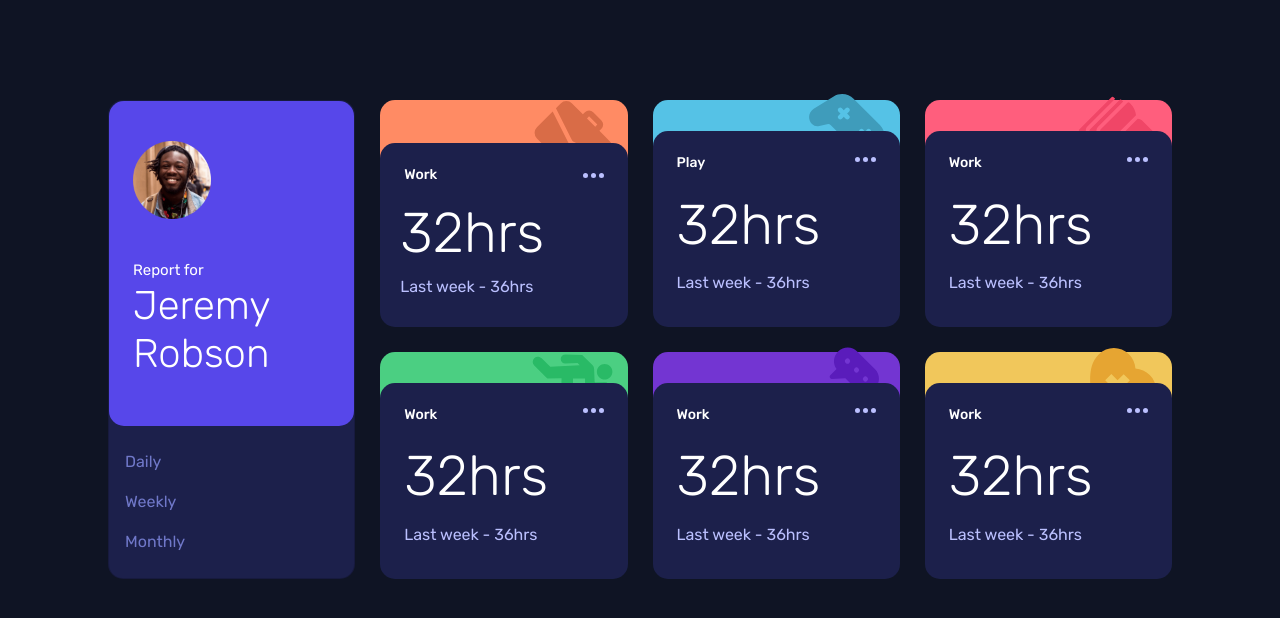
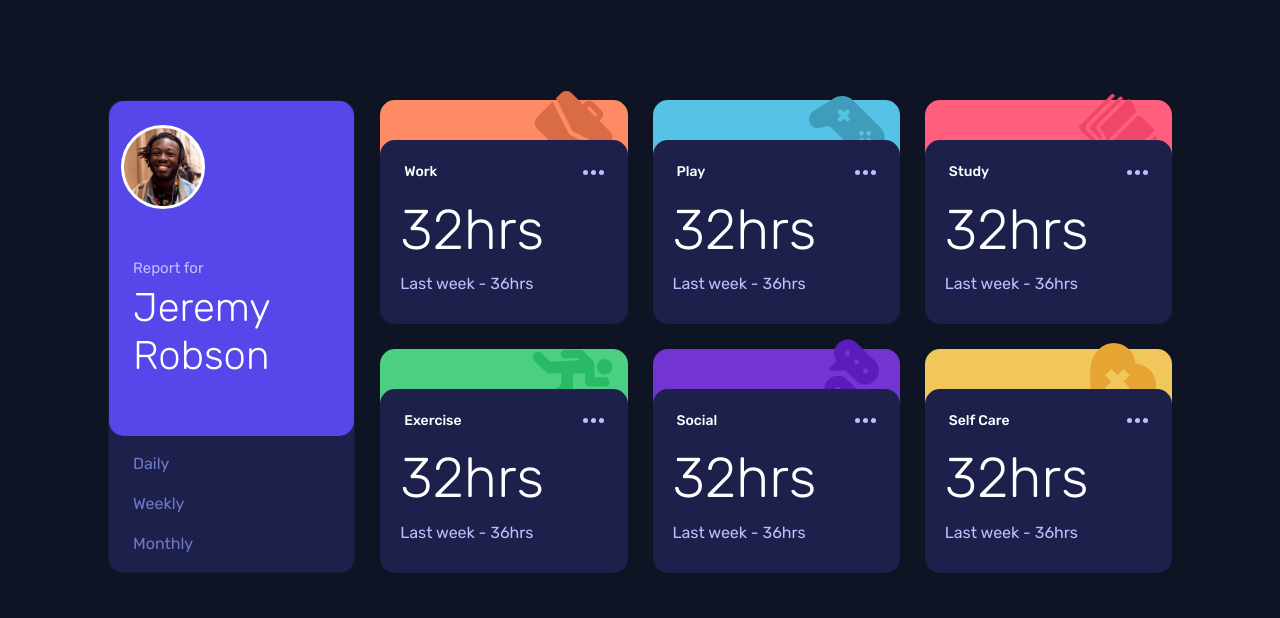
Before and after one commit to dherrera-code/HerreraDPTimeTracker, a plain HTML site: page index.html in a window 1280 px wide. Drawn offline with nearby package versions, Linux system fonts and the light colour scheme.

Commit message:
Updated the responsiveness for all cards and made changes to the border color for the image of main card!

```diff
--- a/Styles/style.css
+++ b/Styles/style.css
@@ -9,6 +9,16 @@ max-width: 85% !important;
 margin-top: 100px;
 margin-bottom: 100px;
 }
+.img-border{
+    width: 84px;
+    height: 84px;
+    border-radius: 50%;
+    border: 4px solid #ffffff;
+}
+.img-border img{
+    width: 78px !important;
+    height: 78px !important;
+}
 /* Main Card Start*/
 .main-grid{
     display: grid;
@@ -16,17 +26,35 @@ margin-bottom: 100px;
     grid-template-rows: repeat(2, 1fr);
     gap: 25px;
 }
+.main-card{
+    grid-row-start: 1;
+    grid-row-end: 3;
+}
+.student-name{
+    font-size: 40px;
+}
 @media (max-width: 800px)
 {
     .main-grid{
         grid-template-columns: 1fr;
-        grid-template-rows: 50% repeat(7, 27%);
+        grid-template-rows: 50% repeat(7, 40%);
         gap: 30px;
     }
-}
-.main-card{
-    grid-row-start: 1;
-    grid-row-end: 3;
+    .main-card
+    {
+        grid-row-end: 2;
+    }
+    .student-name{
+        font-size: 24px;
+    }
+    .img-border{
+        width: 70px;
+        height: 70px;
+    }
+    .img-border img{
+        width: 64px !important;
+        height: 64px !important;
+    }
 }
 .card-hover:hover{
     background-color:#33397A;
@@ -95,6 +123,10 @@ margin-bottom: 100px;
 .current-hour-text{
     font-size: 56px;
 }
+
+.navbar-nav{
+    padding-left: 24px;
+}
 @media (max-width: 800px)
 {
     .current-hour-text{
@@ -105,4 +137,15 @@ margin-bottom: 100px;
         padding-left: 24px;
         padding-bottom: 0px;
     }
+    .navbar-nav{
+        display: flex;
+        justify-content: space-evenly;
+        align-items: center;
+        flex-direction: row;
+        padding-left: 0px;
+    }
+    .nav-link{
+        padding-left: 8px;
+        padding-right: 8px;
+    }
 }
--- a/index.html
+++ b/index.html
@@ -25,25 +25,32 @@
 
   <main class="main-grid container container-spacing">
 
-    <article class="main-card d-flex">
+    <article class="main-card ">
       <div class="card h-100 bg-card-text">
+        <div class="bg-custom card-body ps-4 py-4">
+          <div class="row">
 
-        <div class="bg-custom card-body ps-4">
-          <img src="./images/image-jeremy.png" class="py-4 mb-3 img-fluid" alt="Image of Jeremy Robson"
-            style="width: 78px;">
-          <p class="text-white mb-0" style="font-size: 15px;">Report for</p>
-          <h1 class=" text-white pb-4" style="font-size: 40px; font-weight: 1;">Jeremy Robson</h5>
+            <div class="img-border col-4 col-lg-12 position-relative">
+              <img src="./images/image-jeremy.png" class="mb-lg-3 position-absolute" style="right: -1px; top: -1px;" alt="Image of Jeremy Robson">
+
+            </div>
+
+            <div class="col-8 col-lg-12">
+              <p class="mb-0 pt-lg-5 pb-1" style="font-size: 15px; color: #BBC0FF;">Report for</p>
+              <h1 class="text-white pb-lg-4 student-name" style="font-weight: 1">Jeremy Robson</h1>
+            </div>
+          </div>
         </div>
 
-        <div class="card-body">
+        <div class="py-2">
           <ul class="navbar-nav navbar-dark me-auto mb-2 mb-lg-0">
             <li class="">
               <a class="nav-link" href="">Daily</a>
             </li>
-            <li class="nav-item">
+            <li class="">
               <a class="nav-link" href="">Weekly</a>
             </li>
-            <li class="nav-item">
+            <li class="">
               <a class="nav-link" href="">Monthly</a>
             </li>
           </ul>
@@ -56,7 +63,7 @@
       <div class="container position-absolute">
         <div class="row" style="height: 90px;">
           <div class="col bg-work" style="z-index: -2; border-radius: 15px;">
-            <img src="./images/icon-work.svg" class="position-absolute" style="right: 15px; bottom: 10px; z-index: -1;"
+            <img src="./images/icon-work.svg" class="position-absolute" style="right: 15px; bottom: 20px; z-index: -1;"
               alt="Work card">
           </div>
         </div>
@@ -65,7 +72,7 @@
         <div class="row bg-card-text card-hover" style="border-radius: 15px;">
           <div class="col">
             <div class="container d-flex flex-row justify-content-between align-items-center pt-sm-3 pt-lg-2">
-              <h5 id="" class="text-white pt-3 pb-2" style="font-size: 14px; font-weight: light;">Work</h5>
+              <h5 id="" class="text-white pt-lg-3 pt-4 pb-2" style="font-size: 14px; font-weight: light;">Work</h5>
                 <img class="object-fit-contain icon-color" src="./images/icon-ellipsis.svg"
                   alt="Three dots to drop down more options!">
             </div>
@@ -85,9 +92,9 @@
 
     <article id="play-card" class=" position-relative">
       <div class="container position-absolute">
-        <div class="row" style="height: 80px;">
+        <div class="row" style="height: 90px;">
           <div class="col bg-play" style="z-index: -2; border-radius: 15px;">
-            <img src="./images/icon-play.svg" class="position-absolute" style="right: 15px; bottom: 10px; z-index: -1;"
+            <img src="./images/icon-play.svg" class="position-absolute" style="right: 15px; bottom: 18px; z-index: -1;"
               alt="Work card">
           </div>
         </div>
@@ -95,17 +102,20 @@
       <div class="position-absolute container" style="bottom: 0px;">
         <div class="row bg-card-text card-hover" style="border-radius: 15px;">
           <div class="col">
-            <div class="container d-flex flex-row justify-content-between align-items-center">
-              <h5 id="" class="text-white pt-4 pb-2" style="font-size: 14px; font-weight: light;">Play</h2>
+            <div class="container d-flex flex-row justify-content-between align-items-center pt-sm-3 pt-lg-2">
+              <h5 id="" class="text-white pt-lg-3 pt-4 pb-2" style="font-size: 14px; font-weight: light;">Play</h5>
                 <img class="object-fit-contain icon-color" src="./images/icon-ellipsis.svg"
                   alt="Three dots to drop down more options!">
             </div>
           </div>
-          <div class="row">
-            <h1 id="" style="font-size: 56px; font-weight: 1;" class="text-white ps-4 pb-1 pt-1">32hrs</h1>
-          </div>
-          <div class="row pb-3">
-            <p id="" class="text-custom-color ps-4">Last week - 36hrs</p>
+          <div class="row d-flex align-items-center justify-content-start pb-4 pb-lg-4 ps-sm-4">
+            <!-- font size for time is changed to 32px.  -->
+            <div class="col-6 col-sm-12 card-padding pb-lg-2">
+              <h1 id="" style="font-weight: 1;" class=" current-hour-text text-white mb-0">32hrs</h1>
+            </div>
+            <div class="col-6 col-sm-12 px-0 ps-lg-2 pb-lg-1">
+              <p id="" class="text-custom-color mb-0 text-end text-md-start">Last week - 36hrs</p>
+            </div>
           </div>
         </div>
       </div>
@@ -113,9 +123,9 @@
 
     <article class="study-card position-relative">
       <div class="container position-absolute">
-        <div class="row" style="height: 80px;">
+        <div class="row" style="height: 90px;">
           <div class="col bg-study" style="z-index: -2; border-radius: 15px;">
-            <img src="./images/icon-study.svg" class="position-absolute" style="right: 15px; bottom: 5px; z-index: -1;"
+            <img src="./images/icon-study.svg" class="position-absolute" style="right: 15px; bottom: 18px; z-index: -1;"
               alt="Work card">
           </div>
         </div>
@@ -123,17 +133,20 @@
       <div class="position-absolute container" style="bottom: 0px;">
         <div class="row bg-card-text card-hover" style="border-radius: 15px;">
           <div class="col">
-            <div class="container d-flex flex-row justify-content-between align-items-center">
-              <h5 id="" class="text-white pt-4 pb-2" style="font-size: 14px; font-weight: light;">Work</h2>
+            <div class="container d-flex flex-row justify-content-between align-items-center pt-sm-3 pt-lg-2">
+              <h5 id="" class="text-white pt-lg-3 pt-4 pb-2" style="font-size: 14px; font-weight: light;">Study</h5>
                 <img class="object-fit-contain icon-color" src="./images/icon-ellipsis.svg"
                   alt="Three dots to drop down more options!">
             </div>
           </div>
-          <div class="row">
-            <h1 id="" style="font-size: 56px; font-weight: 1;" class="text-white ps-4 pb-1 pt-1">32hrs</h1>
-          </div>
-          <div class="row pb-3">
-            <p id="" class="text-custom-color ps-4">Last week - 36hrs</p>
+          <div class="row d-flex align-items-center justify-content-start pb-4 pb-lg-4 ps-sm-4">
+            <!-- font size for time is changed to 32px.  -->
+            <div class="col-6 col-sm-12 card-padding pb-lg-2">
+              <h1 id="" style="font-weight: 1;" class=" current-hour-text text-white mb-0">32hrs</h1>
+            </div>
+            <div class="col-6 col-sm-12 px-0 ps-lg-2 pb-lg-1">
+              <p id="" class="text-custom-color mb-0 text-end text-md-start">Last week - 36hrs</p>
+            </div>
           </div>
         </div>
       </div>
@@ -141,9 +154,9 @@
 
     <article class="exercise-card position-relative">
       <div class="container position-absolute">
-        <div class="row" style="height: 80px;">
+        <div class="row" style="height: 90px;">
           <div class="col bg-exercise" style="z-index: -2; border-radius: 15px;">
-            <img src="./images/icon-exercise.svg" class="position-absolute" style="right: 15px; bottom: 23px; z-index: -1;"
+            <img src="./images/icon-exercise.svg" class="position-absolute" style="right: 15px; bottom: 35px; z-index: -1;"
               alt="Work card">
           </div>
         </div>
@@ -151,17 +164,20 @@
       <div class="position-absolute container" style="bottom: 0px;">
         <div class="row bg-card-text card-hover" style="border-radius: 15px;">
           <div class="col">
-            <div class="container d-flex flex-row justify-content-between align-items-center">
-              <h5 id="" class="text-white pt-4 pb-2" style="font-size: 14px; font-weight: light;">Work</h2>
+            <div class="container d-flex flex-row justify-content-between align-items-center pt-sm-3 pt-lg-2">
+              <h5 id="" class="text-white pt-lg-3 pt-4 pb-2" style="font-size: 14px; font-weight: light;">Exercise</h5>
                 <img class="object-fit-contain icon-color" src="./images/icon-ellipsis.svg"
                   alt="Three dots to drop down more options!">
             </div>
           </div>
-          <div class="row">
-            <h1 id="" style="font-size: 56px; font-weight: 1;" class="text-white ps-4 pb-1 pt-1">32hrs</h1>
-          </div>
-          <div class="row pb-3">
-            <p id="" class="text-custom-color ps-4">Last week - 36hrs</p>
+          <div class="row d-flex align-items-center justify-content-start pb-4 pb-lg-4 ps-sm-4">
+            <!-- font size for time is changed to 32px.  -->
+            <div class="col-6 col-sm-12 card-padding pb-lg-2">
+              <h1 id="" style="font-weight: 1;" class=" current-hour-text text-white mb-0">32hrs</h1>
+            </div>
+            <div class="col-6 col-sm-12 px-0 ps-lg-2 pb-lg-1">
+              <p id="" class="text-custom-color mb-0 text-end text-md-start">Last week - 36hrs</p>
+            </div>
           </div>
         </div>
       </div>
@@ -169,9 +185,9 @@
 
     <article class="social-card position-relative">
       <div class="container position-absolute">
-        <div class="row" style="height: 80px;">
+        <div class="row" style="height: 90px;">
           <div class="col bg-social" style="z-index: -2; border-radius: 15px;">
-            <img src="./images/icon-social.svg" class="position-absolute" style="right: 15px; bottom: -10px; z-index: -1;"
+            <img src="./images/icon-social.svg" class="position-absolute" style="right: 15px; bottom: 5px; z-index: -1;"
               alt="Work card">
           </div>
         </div>
@@ -179,17 +195,20 @@
       <div class="position-absolute container" style="bottom: 0px;">
         <div class="row bg-card-text card-hover" style="border-radius: 15px;">
           <div class="col">
-            <div class="container d-flex flex-row justify-content-between align-items-center">
-              <h5 id="" class="text-white pt-4 pb-2" style="font-size: 14px; font-weight: light;">Work</h2>
+            <div class="container d-flex flex-row justify-content-between align-items-center pt-sm-3 pt-lg-2">
+              <h5 id="" class="text-white pt-lg-3 pt-4 pb-2" style="font-size: 14px; font-weight: light;">Social</h5>
                 <img class="object-fit-contain icon-color" src="./images/icon-ellipsis.svg"
                   alt="Three dots to drop down more options!">
             </div>
           </div>
-          <div class="row">
-            <h1 id="" style="font-size: 56px; font-weight: 1;" class="text-white ps-4 pb-1 pt-1">32hrs</h1>
-          </div>
-          <div class="row pb-3">
-            <p id="" class="text-custom-color ps-4">Last week - 36hrs</p>
+          <div class="row d-flex align-items-center justify-content-start pb-4 pb-lg-4 ps-sm-4">
+            <!-- font size for time is changed to 32px.  -->
+            <div class="col-6 col-sm-12 card-padding pb-lg-2">
+              <h1 id="" style="font-weight: 1;" class=" current-hour-text text-white mb-0">32hrs</h1>
+            </div>
+            <div class="col-6 col-sm-12 px-0 ps-lg-2 pb-lg-1">
+              <p id="" class="text-custom-color mb-0 text-end text-md-start">Last week - 36hrs</p>
+            </div>
           </div>
         </div>
       </div>
@@ -197,27 +216,30 @@
 
     <article class="self-care-card position-relative">
       <div class="container position-absolute">
-        <div class="row" style="height: 80px;">
+        <div class="row" style="height: 90px;">
           <div class="col bg-self-care" style="z-index: -2; border-radius: 15px;">
-            <img src="./images/icon-self-care.svg" class="position-absolute" style="right: 15px; bottom:18px; z-index: -1;"
-              alt="Self care icon">
+            <img src="./images/icon-self-care.svg" class="position-absolute" style="right: 15px; bottom: 30px; z-index: -1;"
+              alt="Work card">
           </div>
         </div>
       </div>
       <div class="position-absolute container" style="bottom: 0px;">
         <div class="row bg-card-text card-hover" style="border-radius: 15px;">
           <div class="col">
-            <div class="container d-flex flex-row justify-content-between align-items-center">
-              <h5 id="" class="text-white pt-4 pb-2" style="font-size: 14px; font-weight: light;">Work</h2>
+            <div class="container d-flex flex-row justify-content-between align-items-center pt-sm-3 pt-lg-2">
+              <h5 id="" class="text-white pt-lg-3 pt-4 pb-2" style="font-size: 14px; font-weight: light;">Self Care</h5>
                 <img class="object-fit-contain icon-color" src="./images/icon-ellipsis.svg"
                   alt="Three dots to drop down more options!">
             </div>
           </div>
-          <div class="row">
-            <h1 id="" style="font-size: 56px; font-weight: 1;" class="text-white ps-4 pb-1 pt-1">32hrs</h1>
-          </div>
-          <div class="row pb-3">
-            <p id="" class="text-custom-color ps-4">Last week - 36hrs</p>
+          <div class="row d-flex align-items-center justify-content-start pb-4 pb-lg-4 ps-sm-4">
+            <!-- font size for time is changed to 32px.  -->
+            <div class="col-6 col-sm-12 card-padding pb-lg-2">
+              <h1 id="" style="font-weight: 1;" class=" current-hour-text text-white mb-0">32hrs</h1>
+            </div>
+            <div class="col-6 col-sm-12 px-0 ps-lg-2 pb-lg-1">
+              <p id="" class="text-custom-color mb-0 text-end text-md-start">Last week - 36hrs</p>
+            </div>
           </div>
         </div>
       </div>
```
